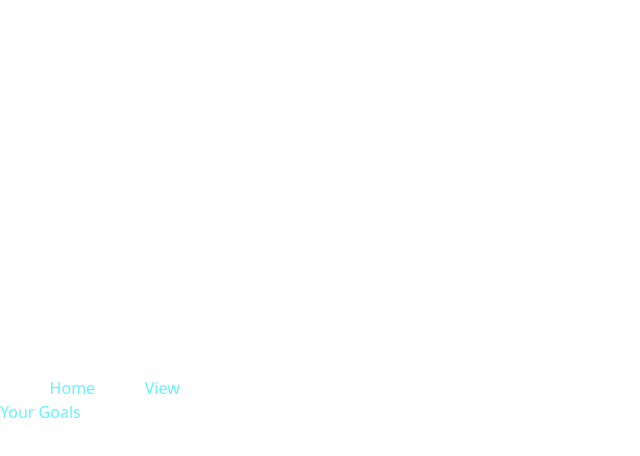
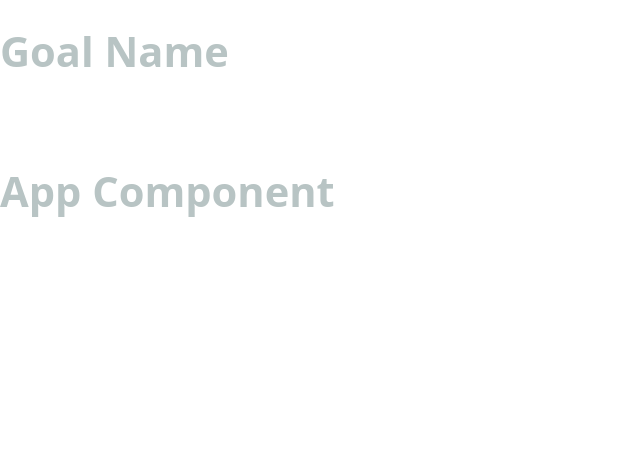
Before and after one commit to IanNjunge/code-challenge-smart-goal-planner, a React (Vite) app in the folder Smart-Goal-Planner/: page / in a window 1280 px wide. Before the commit this address had no page. Shown: the top 456 px of the page, without its empty margins (0-640 px from the left). Built offline with nearby package versions, Linux system fonts and the light colour scheme; data requests are answered from the project's data file.

Commit message:
Adds progress

```diff
--- a/Smart-Goal-Planner/src/App.jsx
+++ b/Smart-Goal-Planner/src/App.jsx
@@ -1,46 +1,38 @@
-import {BrowserRouter as Router, Routes, Route, Link} from "react-router-dom"
 import { useState, useEffect } from 'react';
 import GoalList from './components/GoalList';
-import Home from './components/Home'
 import './index.css'
 
 
 
 
 function App() {
-  const [count, setCount] = useState(0)
+  const [goals, setGoals] = useState([]);
+  const [selectedGoal, setSelectedGoal] = useState(null);
 
   // fetch GoalList and return GoalList component for every goal
-
   useEffect(()=>{ //prevent re-rendering function component and handle fetch (side effect)
-  fetch("http://localhost:3001/goals")
+   fetch("http://localhost:3001/goals")
   .then( (res)=>res.json()) //jsonify response
   .then((data)=>{
     console.log(data)
     //call an operation on data (return goals list)
     //store data in state variable
-    setGoals(data)
-   }, [])
+    setGoals(data); //set fetched data to state
+   });
 
+   }, []);  //[] is empty so tied function (App) will be called once
+
+  console.log(goals)
+
+  //return GoalList component for every goal in goals array
+  const goalComponent = goals.map((goal)=>{
+    return <GoalList goalName={goal.name}/>
   })
-
-
 
    return (
     <>
-  <Router>
-  <nav>
-       <Link to="./Home">Home</Link>
-       <Link to="/goals">View Your Goals</Link>
-  </nav>
-
-
-  <Routes>
-    <Route path="./components/Home.jsx" element={<Home />} />
-    <Route path="./components/GoalList.jsx" element={<GoalList />} />
-  </Routes>
-
-  </Router>
+  <h1>App Component</h1>
+   {goalComponent}
     </>
   );
 }
--- a/Smart-Goal-Planner/src/components/GoalList.jsx
+++ b/Smart-Goal-Planner/src/components/GoalList.jsx
@@ -1,12 +1,12 @@
 //function that returns jsx to show list of goals from db.json
 
 
-function GoalList() {
-
+function GoalList({goalName}) {
+    console.log(goalName, "Goal Name" )
 
   return (
     <>
-    <h1>SMART GOAL PLANNER</h1>
+    <h1>Goal Name</h1>
     </>
   );
 }
--- a/Smart-Goal-Planner/src/components/Home.jsx
+++ b/Smart-Goal-Planner/src/components/Home.jsx
@@ -3,19 +3,14 @@ import { useEffect, useState } from "react";
 import GoalList from "../components/GoalList";
 
 function Home(){
-    const [goals, setGoals] = useState([]);
-    const [selectedGoal, setSelectedGoal] = useState(null);
 
-    useEffect(()=>{
-       fetch("http://localhost:3001/goals")
-       .then(res => res.json())
-       .then(data => setGoals(data)) //update state yetu
-    }, []);
+
+
 
 
 return (
     <>
-    <GoalList goals={goals} onSelect={setSelectedGoal} />
+    <GoalList goal={goals} onSelect={setSelectedGoal} />
 
 
     </>
```
